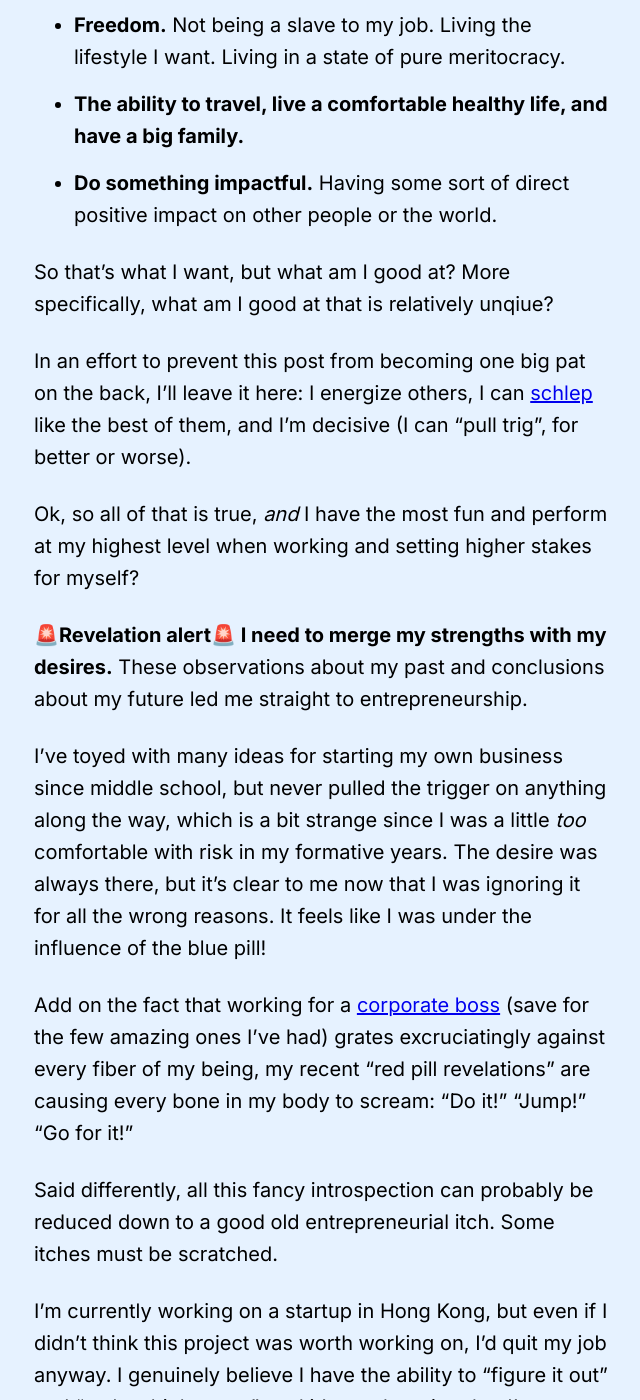
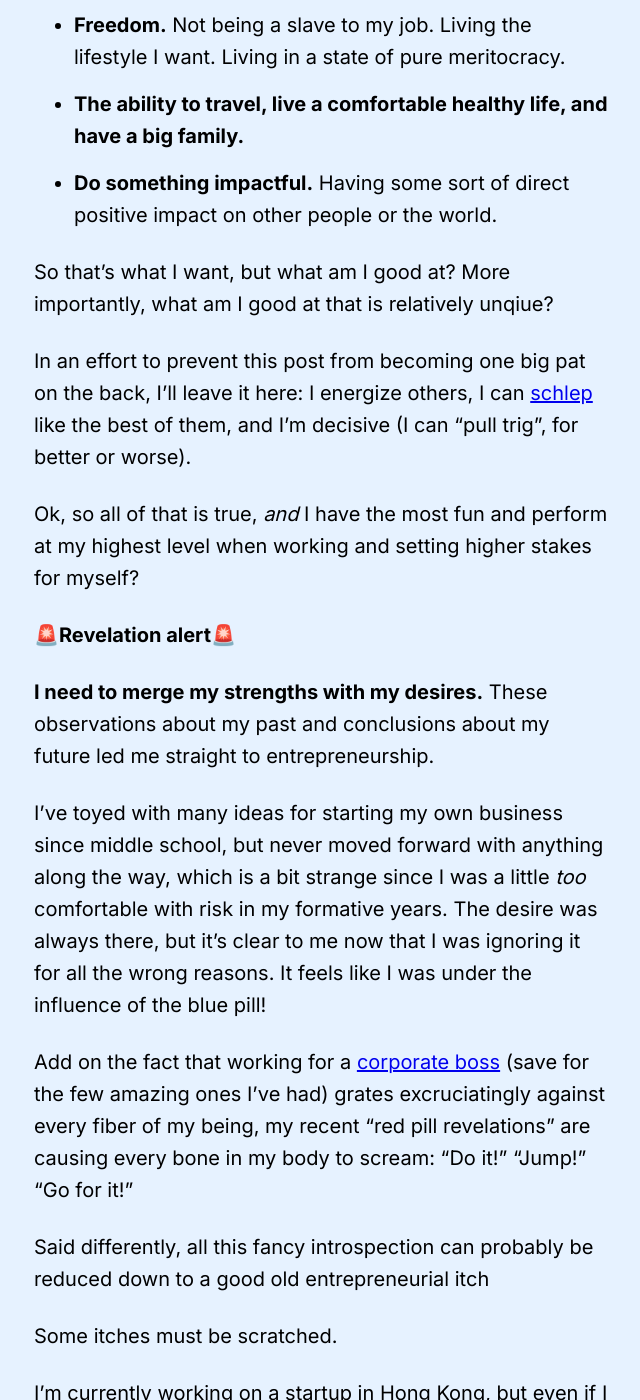
Before and after one commit to emikes919/eddymikes_blog, a Jekyll site: the page built from _posts/2022-08-07-quitter.md, in a window 1280 px wide and 1400 px high, scrolled down 2779 px. Shown: the whole window, without its empty margins (171-811 px from the left). Built offline with Jekyll 4.4.1, drawn with Linux system fonts in a browser that asks for light colours.

Commit message:
tweaks to quitter post

```diff
--- a/_posts/2022-08-07-quitter.md
+++ b/_posts/2022-08-07-quitter.md
@@ -39,19 +39,23 @@ Two years of exploring what I think I want in life can be distilled down to:
 - **The ability to travel, live a comfortable healthy life, and have a big family.**
 - **Do something impactful.** Having some sort of direct positive impact on other people or the world.
 
-So that's what I want, but what am I good at? More specifically, what am I good at that is relatively unqiue?
+So that's what I want, but what am I good at? More importantly, what am I good at that is relatively unqiue?
 
 In an effort to prevent this post from becoming one big pat on the back, I'll leave it here: I energize others, I can [schlep](http://paulgraham.com/schlep.html){:target="_blank"} like the best of them, and I'm decisive (I can "pull trig", for better or worse).
 
 Ok, so all of that is true, *and* I have the most fun and perform at my highest level when working and setting higher stakes for myself?
 
-**🚨Revelation alert🚨 I need to merge my strengths with my desires.** These observations about my past and conclusions about my future led me straight to entrepreneurship.
+**🚨Revelation alert🚨**
 
-I’ve toyed with many ideas for starting my own business since middle school, but never pulled the trigger on anything along the way, which is a bit strange since I was a little *too* comfortable with risk in my formative years. The desire was always there, but it’s clear to me now that I was ignoring it for all the wrong reasons. It feels like I was under the influence of the blue pill!
+**I need to merge my strengths with my desires.** These observations about my past and conclusions about my future led me straight to entrepreneurship.
+
+I’ve toyed with many ideas for starting my own business since middle school, but never moved forward with anything along the way, which is a bit strange since I was a little *too* comfortable with risk in my formative years. The desire was always there, but it’s clear to me now that I was ignoring it for all the wrong reasons. It feels like I was under the influence of the blue pill!
 
 Add on the fact that working for a [corporate boss](http://www.paulgraham.com/boss.html){:target="_blank"} (save for the few amazing ones I’ve had) grates excruciatingly against every fiber of my being, my recent “red pill revelations” are causing every bone in my body to scream: “Do it!” “Jump!” “Go for it!”
 
-Said differently, all this fancy introspection can probably be reduced down to a good old entrepreneurial itch. Some itches must be scratched.
+Said differently, all this fancy introspection can probably be reduced down to a good old entrepreneurial itch
+
+Some itches must be scratched.
 
 I’m currently working on a startup in Hong Kong, but even if I didn’t think this project was worth working on, I’d quit my job anyway. I genuinely believe I have the ability to “figure it out” and “make shit happen”, and it's worth noting that I'm pretty incapable of delivering the required level of focus when my peak mental hours are consumed by a day job. Sitting at a job is anything but positioning myself to get lucky.
 
```
